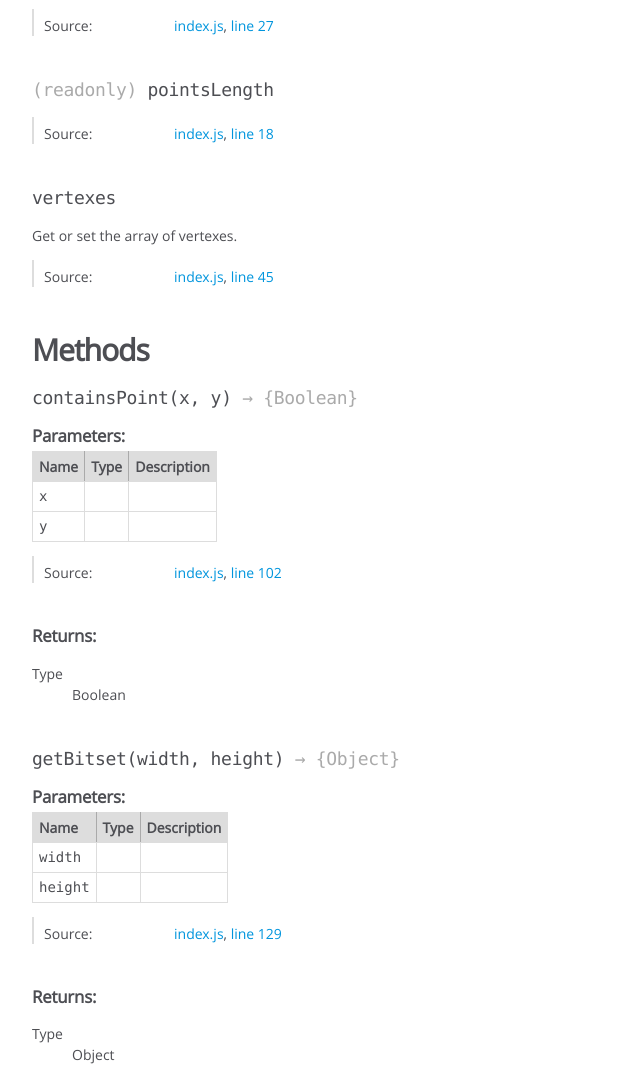
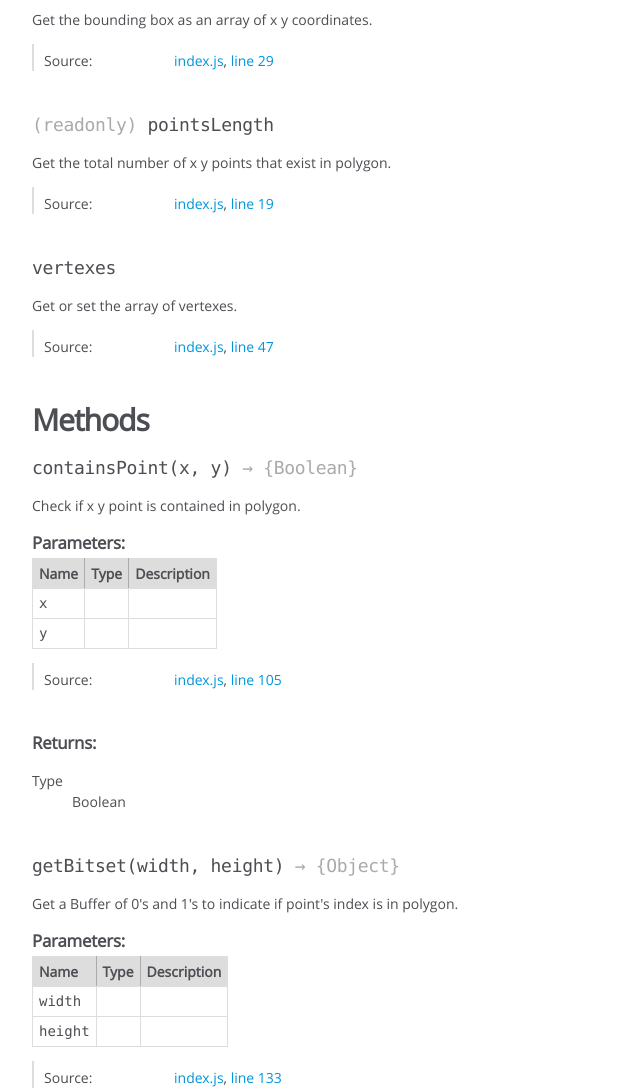
Before and after one commit to kevinGodell/polygon-points, a website: page docs/PolygonPoints.html in a window 1280 px wide. Shown: the part 480-1571 px from the top of the page, without its empty margins (0-640 px from the left). Drawn offline with Linux system fonts and the light colour scheme.

Commit message:
update docs

```diff
--- a/docs/PolygonPoints.html
+++ b/docs/PolygonPoints.html
@@ -191,63 +191,9 @@
 
 
 
-
-
-
-
-
-
-<dl class="details">
-
-
-
-
-
-
-
-
-
-
-
-
-
-
-
-
-
-
-
-
-
-
-
-
-
-
-    <dt class="tag-source">Source:</dt>
-    <dd class="tag-source"><ul class="dummy"><li>
-        <a href="index.js.html">index.js</a>, <a href="index.js.html#line27">line 27</a>
-    </li></ul></dd>
-
-
-
-
-
-
-
-</dl>
-
-
-
-
-
-
-
-
-<h4 class="name" id="pointsLength"><span class="type-signature">(readonly) </span>pointsLength<span class="type-signature"></span></h4>
-
-
-
+<div class="description">
+    Get the bounding box as an array of x y coordinates.
+</div>
 
 
 
@@ -284,7 +230,69 @@
 
     <dt class="tag-source">Source:</dt>
     <dd class="tag-source"><ul class="dummy"><li>
-        <a href="index.js.html">index.js</a>, <a href="index.js.html#line18">line 18</a>
+        <a href="index.js.html">index.js</a>, <a href="index.js.html#line29">line 29</a>
+    </li></ul></dd>
+
+
+
+
+
+
+
+</dl>
+
+
+
+
+
+
+
+
+<h4 class="name" id="pointsLength"><span class="type-signature">(readonly) </span>pointsLength<span class="type-signature"></span></h4>
+
+
+
+
+<div class="description">
+    Get the total number of x y points that exist in polygon.
+</div>
+
+
+
+
+
+
+
+<dl class="details">
+
+
+
+
+
+
+
+
+
+
+
+
+
+
+
+
+
+
+
+
+
+
+
+
+
+
+    <dt class="tag-source">Source:</dt>
+    <dd class="tag-source"><ul class="dummy"><li>
+        <a href="index.js.html">index.js</a>, <a href="index.js.html#line19">line 19</a>
     </li></ul></dd>
 
 
@@ -346,7 +354,7 @@
 
     <dt class="tag-source">Source:</dt>
     <dd class="tag-source"><ul class="dummy"><li>
-        <a href="index.js.html">index.js</a>, <a href="index.js.html#line45">line 45</a>
+        <a href="index.js.html">index.js</a>, <a href="index.js.html#line47">line 47</a>
     </li></ul></dd>
 
 
@@ -380,6 +388,10 @@
 
 
 
+
+<div class="description">
+    Check if x y point is contained in polygon.
+</div>
 
 
 
@@ -484,7 +496,7 @@
 
     <dt class="tag-source">Source:</dt>
     <dd class="tag-source"><ul class="dummy"><li>
-        <a href="index.js.html">index.js</a>, <a href="index.js.html#line102">line 102</a>
+        <a href="index.js.html">index.js</a>, <a href="index.js.html#line105">line 105</a>
     </li></ul></dd>
 
 
@@ -542,6 +554,10 @@
 
 
 
+
+<div class="description">
+    Get a Buffer of 0's and 1's to indicate if point's index is in polygon.
+</div>
 
 
 
@@ -646,7 +662,7 @@
 
     <dt class="tag-source">Source:</dt>
     <dd class="tag-source"><ul class="dummy"><li>
-        <a href="index.js.html">index.js</a>, <a href="index.js.html#line129">line 129</a>
+        <a href="index.js.html">index.js</a>, <a href="index.js.html#line133">line 133</a>
     </li></ul></dd>
 
 
@@ -714,7 +730,7 @@
 <br class="clear">
 
 <footer>
-    Documentation generated by <a href="https://github.com/jsdoc3/jsdoc">JSDoc 3.5.5</a> on Tue May 29 2018 21:01:10 GMT-0500 (CDT)
+    Documentation generated by <a href="https://github.com/jsdoc3/jsdoc">JSDoc 3.5.5</a> on Tue May 29 2018 21:05:56 GMT-0500 (CDT)
 </footer>
 
 <script> prettyPrint(); </script>
```
Also changed, not shown: docs/index.html (+1 -1 lines), docs/index.js.html (+5 -1 lines).
